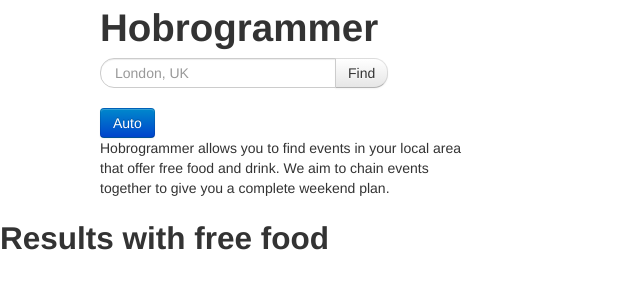
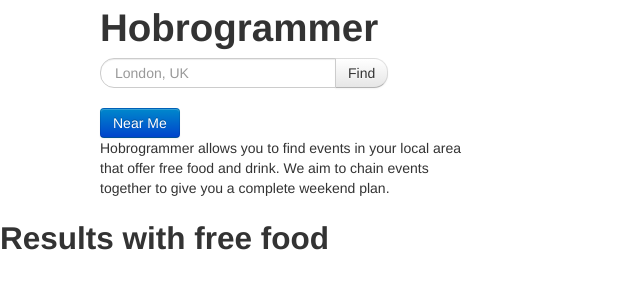
Before and after one commit to yamatt/hobrogramming, a Flask app: page / in a window 1280 px wide. Shown: the part 281-581 px from the top of the page, without its empty margins (0-640 px from the left). Run offline with Flask 2, Linux system fonts and the light colour scheme; parts of the project's set-up code (start-up, migrations or seed data) failed here and were passed over.

Commit message:
converted auto to near me

```diff
--- a/wsgi/templates/frontpage.html
+++ b/wsgi/templates/frontpage.html
@@ -20,7 +20,7 @@
                         <button class="btn" type="submit">Find</button>
                     </div>
                 </form>
-                <button class="btn btn-primary" id="geo" type="submit">Auto</button>
+                <button class="btn btn-primary" id="geo" type="submit">Near Me</button>
                 <p>Hobrogrammer allows you to find events in your local area that offer free food and drink. We aim to chain events together to give you a complete weekend plan.</p>
             </div>
             <div class="span9">
@@ -41,6 +41,12 @@
     </div>
     <h3><%=event.title%></h3>
     <p><%=event.start_date%> - <%=event.venue.address.city%>, <%=event.venue.address.country%></p>
+    <% if ( event.food ) { %>
+        <p class="alert alert-success">Has Free Food!</p>
+    <% } else { %>
+        <p class="alert alert-error">No Free Food!</p>
+    <% } %>
+
 </div>
         </script>
     </body>
```
